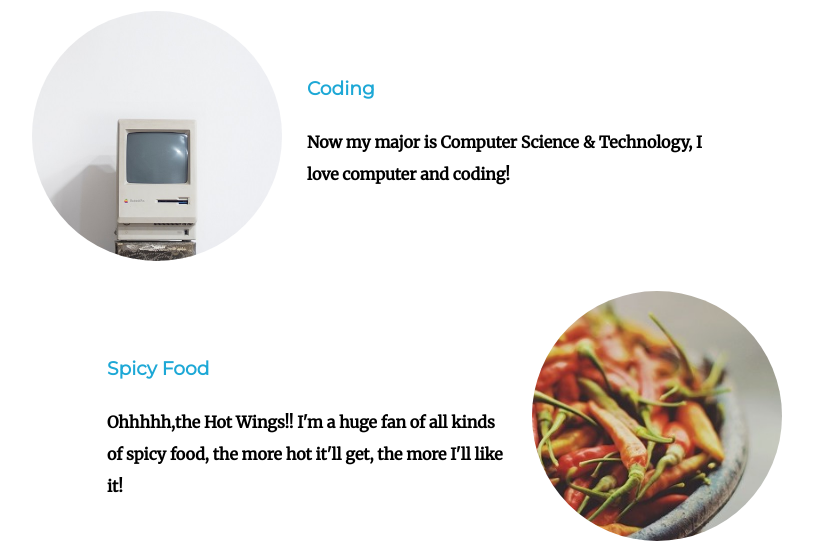
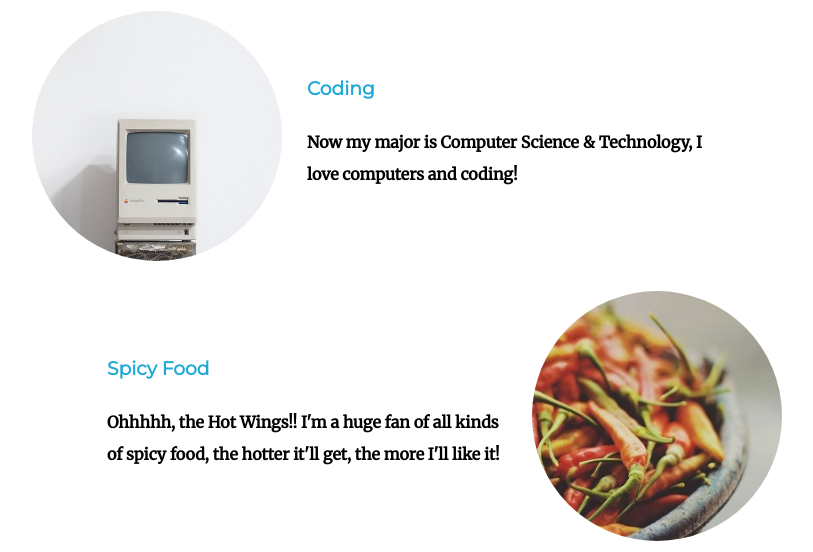
Before and after one commit to sincerity628/sincerity628.github.io, a plain HTML site: page index.html in a window 1280 px wide. Shown: the part 1240-1792 px from the top of the page, without its empty margins (233-1046 px from the left). Drawn offline with Linux system fonts and the light colour scheme.

Commit message:
Grammer mistakes

```diff
--- a/index.html
+++ b/index.html
@@ -34,14 +34,14 @@
             <img class="computer_img" src="images/computer.jpg" alt="computer-img">
             <div class="computer_box">
                 <h3>Coding</h3>
-                <p>Now my major is Computer Science & Technology, I love computer and coding!</p>
+                <p>Now my major is Computer Science & Technology, I love computers and coding!</p>
             </div>
           </div>
           <div class="skill_row">
             <img class="chillies_img" src="images/chillies.jpg" alt="chillies-img">
             <div class="chilli_box">
                 <h3>Spicy Food</h3>
-                <p>Ohhhhh,the Hot Wings!! I'm a huge fan of all kinds of spicy food, the more hot it'll get, the more I'll like it!</p>
+                <p>Ohhhhh, the Hot Wings!! I'm a huge fan of all kinds of spicy food, the hotter it'll get, the more I'll like it!</p>
             </div>
           </div>
         </div>
```
